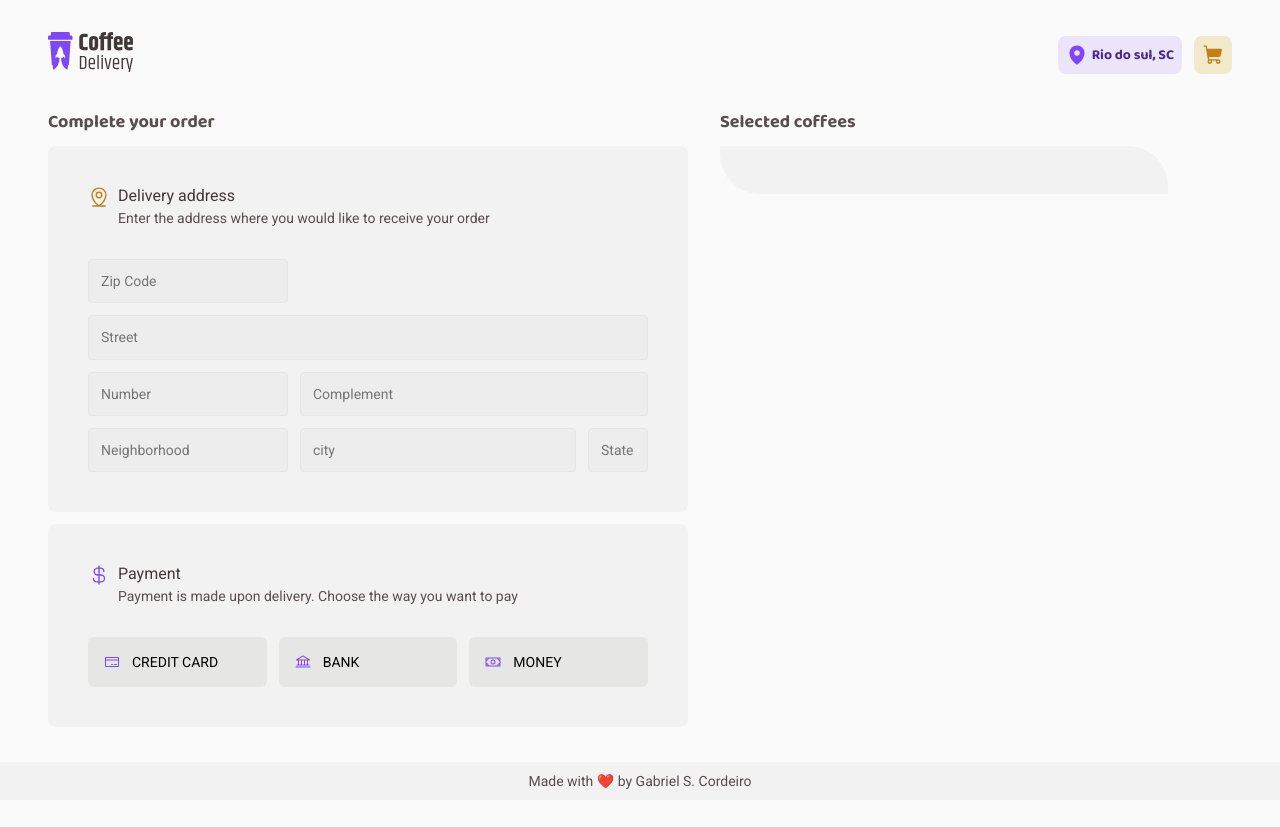
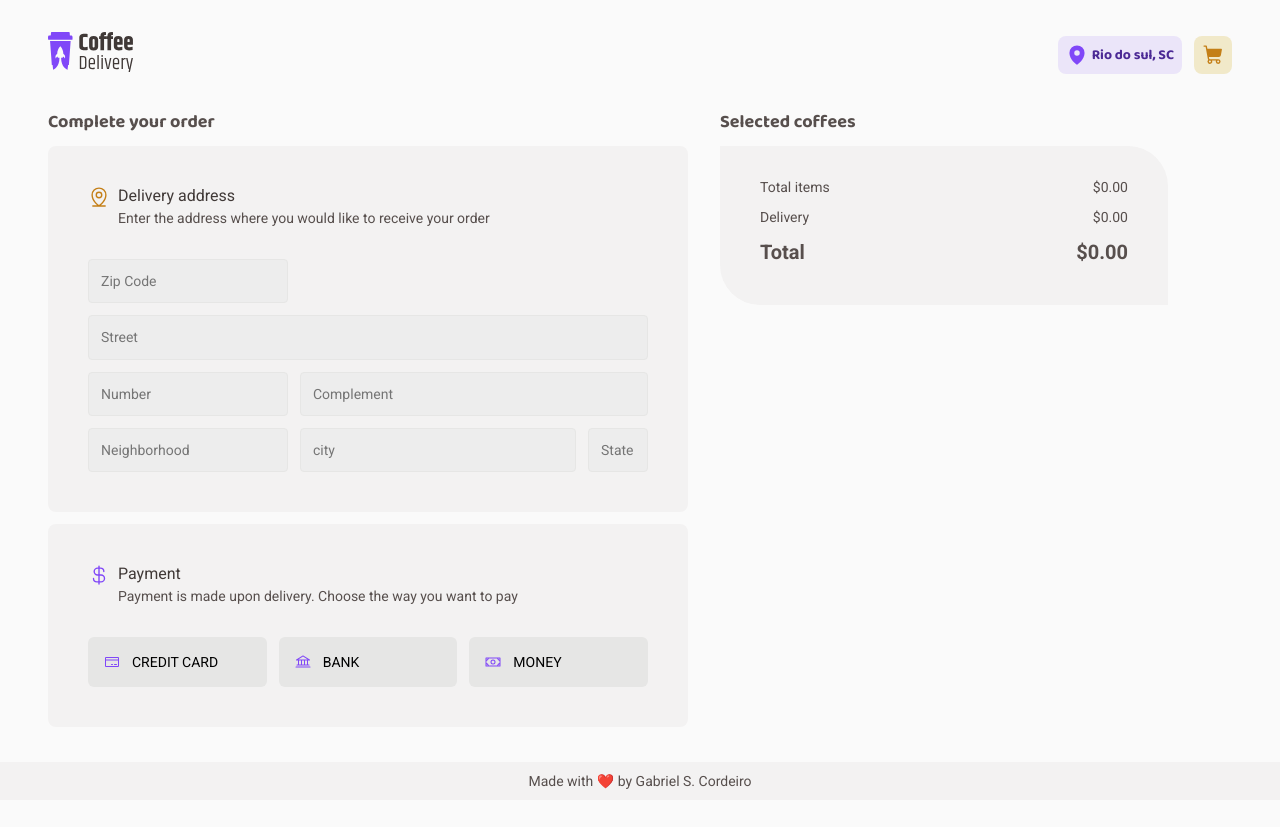
Before and after one commit to gabrielscordeiro/coffee-delivery, a React (Vite) app: page /checkout in a window 1280 px wide. Built offline with nearby package versions, Linux system fonts and the light colour scheme.

Commit message:
feat: 🎸 Cart resume

```diff
--- a/src/pages/Checkout/index.tsx
+++ b/src/pages/Checkout/index.tsx
@@ -2,13 +2,31 @@ import { useContext } from 'react'
 import { Helmet } from 'react-helmet-async'
 
 import { CoffeeContext } from '@/contexts/CoffeeContext.tsx'
+import { coffeeList } from '@/data/coffees.data.ts'
 import { CartItem } from '@/pages/Checkout/components/CartItem'
 import { CheckoutAddress } from '@/pages/Checkout/components/CheckoutAddress'
 import { CheckoutPayment } from '@/pages/Checkout/components/CheckoutPayment'
-import { ContainerCheckout, OrderInfo, OrderSteps, SelectedCoffees } from '@/pages/Checkout/style.ts'
+import {
+    ContainerCheckout,
+    OrderInfo,
+    OrderSteps,
+    Resume,
+    SelectedCoffeesCard
+} from '@/pages/Checkout/style.ts'
+import { priceFormatter } from '@/utils/formatter.ts'
 
 export function Checkout() {
     const { cart } = useContext(CoffeeContext)
+
+    const frete = 3.50
+
+    let totalItems = 0
+    let totalEntrega = 0
+
+    cart && Object.keys(cart).forEach((item) => {
+        totalItems += coffeeList[Number(item)].price * cart[Number(item)]
+        totalEntrega += frete * cart[Number(item)]
+    })
 
 
     return (
@@ -28,12 +46,29 @@ export function Checkout() {
                 <h2>
                     Selected coffees
                 </h2>
+                <SelectedCoffeesCard>
 
-                <SelectedCoffees>
-                    {cart && Object.keys(cart).map(item => (
-                        <CartItem key={item} coffeeItemCart={{[item]: cart[Number(item)]}} />
-                    ))}
-                </SelectedCoffees>
+                    <div>
+                        {cart && Object.keys(cart).map(item => (
+                            <CartItem key={item} coffeeItemCart={{[item]: cart[Number(item)]}} />
+                        ))}
+                    </div>
+
+                    <Resume>
+                        <div className="row">
+                            <span>Total items</span>
+                            <span>{priceFormatter(totalItems)}</span>
+                        </div>
+                        <div className="row">
+                            <span>Delivery</span>
+                            <span>{priceFormatter(totalEntrega)}</span>
+                        </div>
+                        <div className="row total">
+                            <span>Total</span>
+                            <span>{priceFormatter(totalItems + totalEntrega)}</span>
+                        </div>
+                    </Resume>
+                </SelectedCoffeesCard>
             </OrderInfo>
         </ContainerCheckout>
     )
--- a/src/pages/Checkout/style.ts
+++ b/src/pages/Checkout/style.ts
@@ -33,9 +33,26 @@ export const OrderInfo = styled.div`
         ${mixins.fonts.titleXS}
     }
 `
-
-export const SelectedCoffees = styled(BaseCard)`
+export const SelectedCoffeesCard = styled(BaseCard)`
     margin-top: ${rem(12)};
     border-radius: 0 ${rem(40)} 0 ${rem(40)};
     padding-top: ${rem(8)};
 `
+
+export const Resume = styled.div`
+    display: flex;
+    flex-direction: column;
+    margin-top: ${rem(24)};
+    gap: ${rem(12)};
+
+    .row {
+        display: flex;
+        justify-content: space-between;
+        ${mixins.fonts.textS}
+
+        &.total {
+            ${mixins.fonts.textL};
+            font-weight: bold;
+        }
+    }
+`
```
